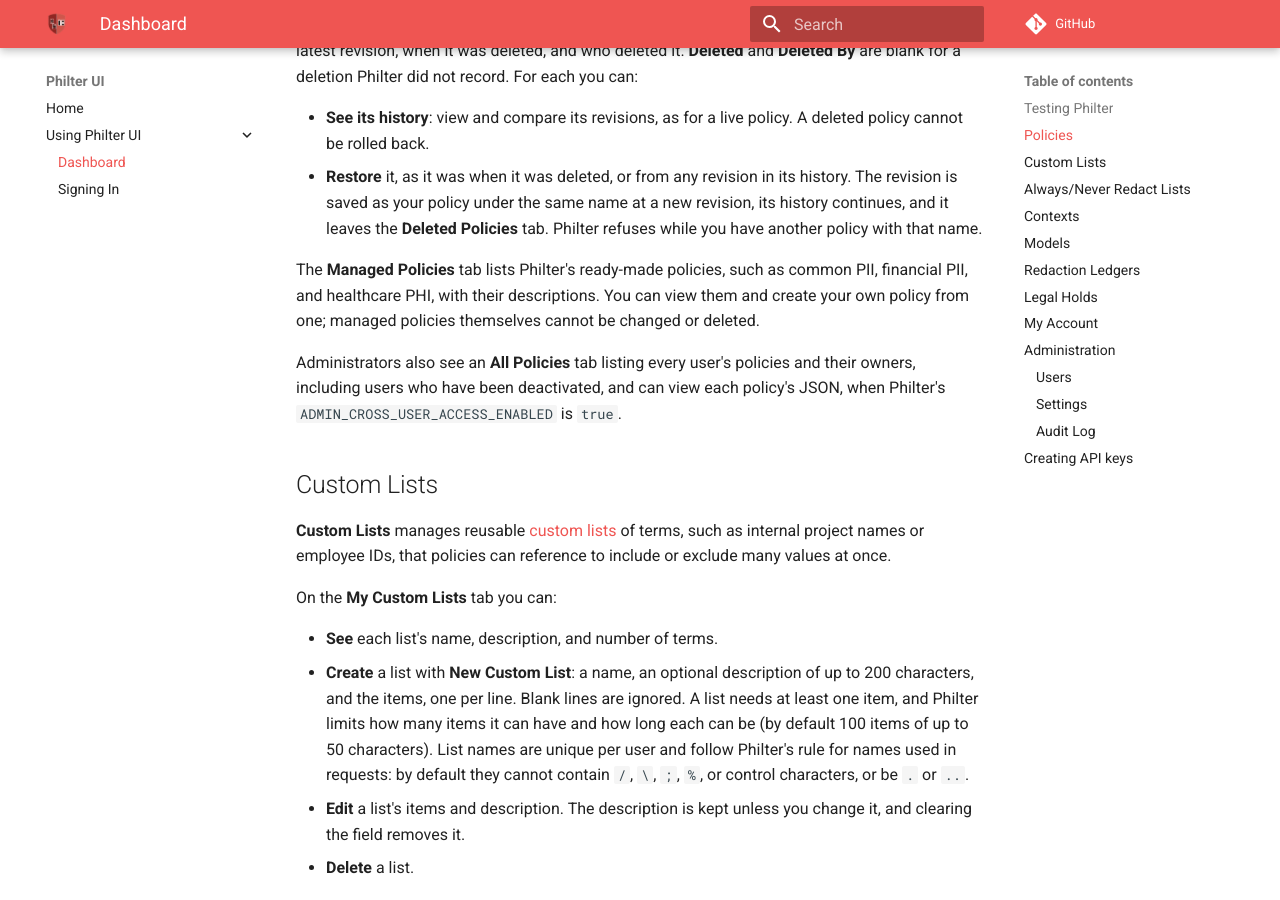
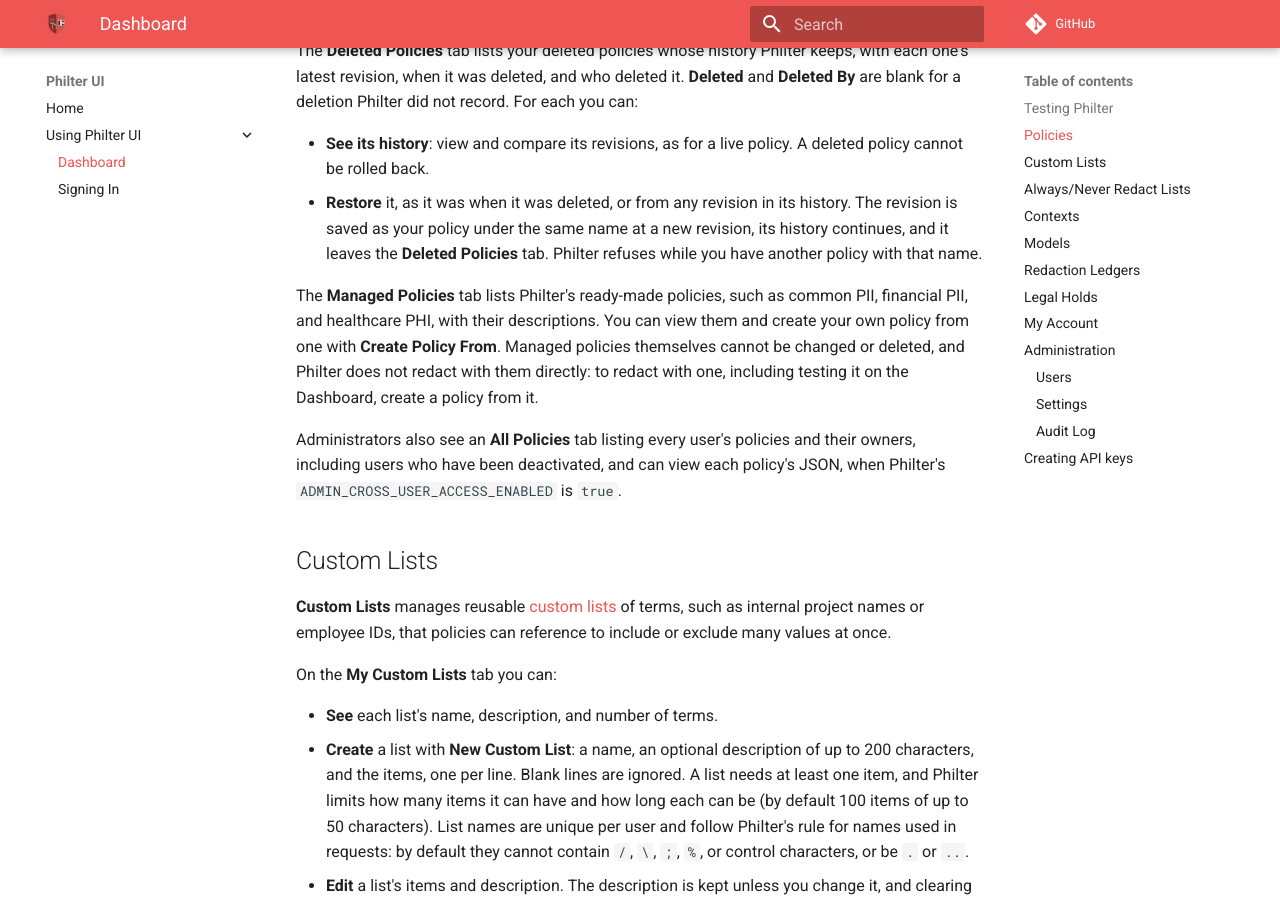
Before and after one commit to philterd/philter-ui, an MkDocs documentation site: the page built from docs/docs/dashboard.md, in a window 1280 px wide and 900 px high, scrolled down 2392 px. Built offline with MkDocs 1.6.1 and Material for MkDocs 9.7.7, drawn with Linux system fonts in a browser that asks for light colours; comment, search, counter and statistics services are not loaded; the version menu is left out; some of the changed text lies outside the part shown.

Commit message:
#24 Say that managed policies are copied before testing them
Signed-off-by: jzonthemtn <jeff.zemerick@philterd.ai>

```diff
--- a/docs/docs/dashboard.md
+++ b/docs/docs/dashboard.md
@@ -12,7 +12,7 @@ Lists, such as your policies, contexts, or legal holds, are read from Philter a
 
 The **Dashboard** is the home page. It redacts text or a PDF with one of your policies so you can see what the policy finds, and tune it before deploying it.
 
-* Pick a **Policy**. The list holds your own policies, read from Philter as you scroll; type to search them by name. `default` is selected when you have one, or your only policy when you have just one.
+* Pick a **Policy**. The list holds your own policies, read from Philter as you scroll; type to search them by name. `default` is selected when you have one, or your only policy when you have just one. Managed policies are not listed, since Philter does not redact with them directly. To test one, copy it with **Create Policy From** on the [Managed Policies](#policies) tab and pick the copy.
 * **Text** redacts what you type or paste and shows the redacted text below it.
 * **PDF** takes one PDF and returns the redacted PDF to download, named after the upload with `-redacted.pdf` in place of `.pdf` and unusual characters replaced by underscores. The file must be a PDF, not only named like one. The page shows the largest PDF it accepts and refuses a larger one before uploading it: Philter's own limit, its `MAX_FILE_SIZE_BYTES` (10 MB by default), which Philter UI reads from Philter, or a smaller limit set with Philter UI's `MAX_PDF_BYTES`. If Philter refuses a document as too large, the page says so and names the limit. Philter UI holds the upload in memory and does not write it to disk. It waits up to `DOCUMENT_TIMEOUT_SECONDS` (default 300) for Philter to finish, and reports that Philter could not be reached if it takes longer; see [Running](index.md#running).
 
@@ -38,7 +38,7 @@ The **Deleted Policies** tab lists your deleted policies whose history Philter k
 * **See its history**: view and compare its revisions, as for a live policy. A deleted policy cannot be rolled back.
 * **Restore** it, as it was when it was deleted, or from any revision in its history. The revision is saved as your policy under the same name at a new revision, its history continues, and it leaves the **Deleted Policies** tab. Philter refuses while you have another policy with that name.
 
-The **Managed Policies** tab lists Philter's ready-made policies, such as common PII, financial PII, and healthcare PHI, with their descriptions. You can view them and create your own policy from one; managed policies themselves cannot be changed or deleted.
+The **Managed Policies** tab lists Philter's ready-made policies, such as common PII, financial PII, and healthcare PHI, with their descriptions. You can view them and create your own policy from one with **Create Policy From**. Managed policies themselves cannot be changed or deleted, and Philter does not redact with them directly: to redact with one, including testing it on the Dashboard, create a policy from it.
 
 Administrators also see an **All Policies** tab listing every user's policies and their owners, including users who have been deactivated, and can view each policy's JSON, when Philter's `ADMIN_CROSS_USER_ACCESS_ENABLED` is `true`.
 
```
Also changed, not shown: 1 other file.
